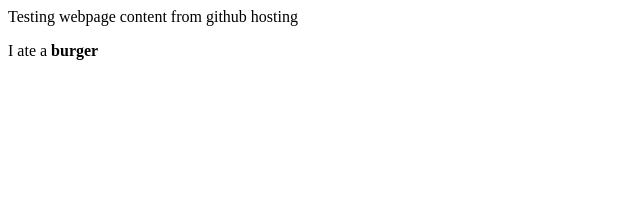
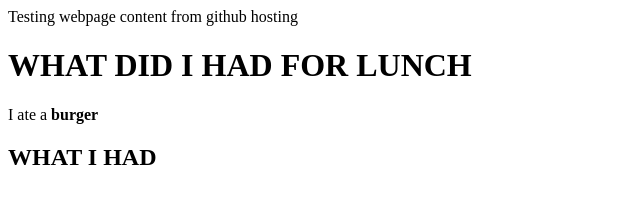
Before and after one commit to Yanick9/Yanick9.github.io, a plain HTML site: page index.html in a window 1280 px wide. Shown: the whole page, without its empty margins (0-640 px from the left). Drawn offline with Linux system fonts and the light colour scheme.

Commit message:
Add Caps

```diff
--- a/index.html
+++ b/index.html
@@ -9,10 +9,12 @@ Testing webpage content from github hosting
 
 </body>
 
+<h1> WHAT DID I HAD FOR LUNCH </h1>
 <p>
 
 I ate a <strong>burger
 
 <p/>
 
+<h2> WHAT I HAD
 </html>
```
